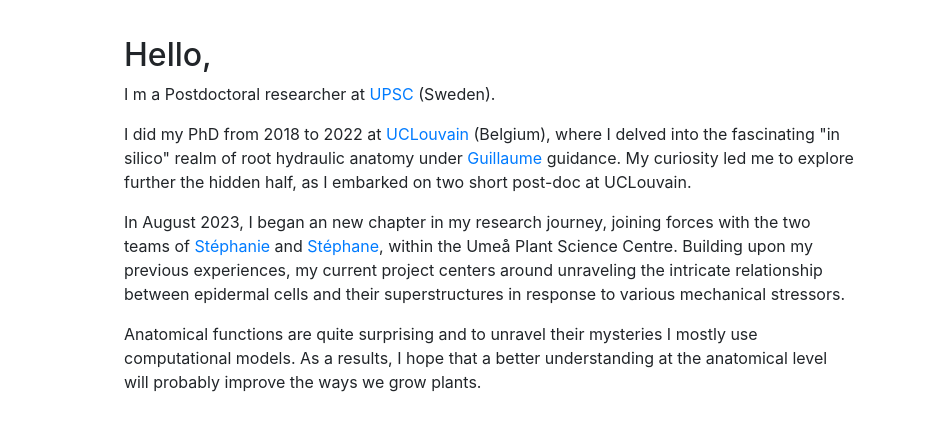
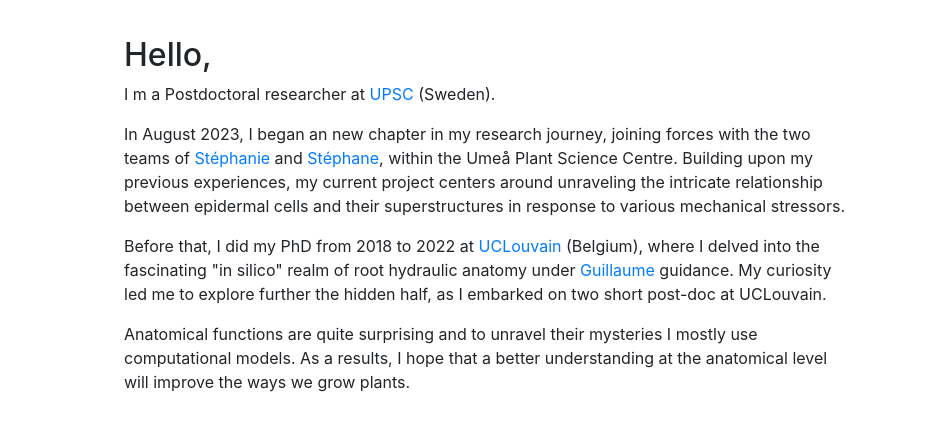
Before and after one commit to HeymansAdrien/HeymansAdrien.github.io, a website: page index.html in a window 1280 px wide. Shown: the part 414-858 px from the top of the page, 341-1280 px from the left. Drawn offline with Linux system fonts and the light colour scheme.

Commit message:
Update index.html

```diff
--- a/index.html
+++ b/index.html
@@ -95,17 +95,18 @@
          <div class="col-lg-8 col-lg-offset-1">
 			<h2>Hello,</h2>
             <p>I m a Postdoctoral researcher at <a href="https://www.upsc.se/">UPSC</a> (Sweden).</p>
-	    <p>I did my PhD from 2018 to 2022 at <a href="https://uclouvain.be/fr/index.html">UCLouvain</a> (Belgium),
-			where I delved into the fascinating "in silico" realm of root hydraulic anatomy under <a href="https://www.guillaumelobet.be/">Guillaume</a> guidance.
-			My curiosity led me to explore further the hidden half, as I embarked on two short post-doc at UCLouvain.</p>
 
-	    <p>In August 2023, I began an new chapter in my research journey, joining forces with the two teams of <a href="http://srobertgroup.com/">Stéphanie</a>
-		    and <a href="https://www.upsc.se/researchers/6177-verger-stephane-mechanics-and-dynamics-of-cell-to-cell-adhesion-in-plants.html">Stéphane</a>,
-			within the Umeå Plant Science Centre. Building upon my previous experiences, my current project centers around unraveling
-			the intricate relationship between epidermal cells and their superstructures in response to various mechanical stressors.</p>
+            <p>In August 2023, I began an new chapter in my research journey, joining forces with the two teams of <a href="http://srobertgroup.com/">Stéphanie</a>
+               and <a href="https://www.upsc.se/researchers/6177-verger-stephane-mechanics-and-dynamics-of-cell-to-cell-adhesion-in-plants.html">Stéphane</a>,
+               within the Umeå Plant Science Centre. Building upon my previous experiences, my current project centers around unraveling
+               the intricate relationship between epidermal cells and their superstructures in response to various mechanical stressors.</p>
+
+            <p>Before that, I did my PhD from 2018 to 2022 at <a href="https://uclouvain.be/fr/index.html">UCLouvain</a> (Belgium),
+               where I delved into the fascinating "in silico" realm of root hydraulic anatomy under <a href="https://www.guillaumelobet.be/">Guillaume</a> guidance.
+			         My curiosity led me to explore further the hidden half, as I embarked on two short post-doc at UCLouvain.</p>
 
             <p>Anatomical functions are quite surprising and to unravel their mysteries I mostly use computational models. As a results,
-		I hope that a better understanding at the anatomical level will probably improve the ways we grow plants.</p>
+               I hope that a better understanding at the anatomical level will improve the ways we grow plants.</p>
 		 </div>
      </div>
   </section>
@@ -123,6 +124,7 @@
 	  <p>Overview of the few project I have been working on.
 	  <!-- Page Features -->
     <div class="row text-center">
+
 
 	  <div class="col-lg-3 col-md-6 mb-4">
         <div class="card h-100">
```
